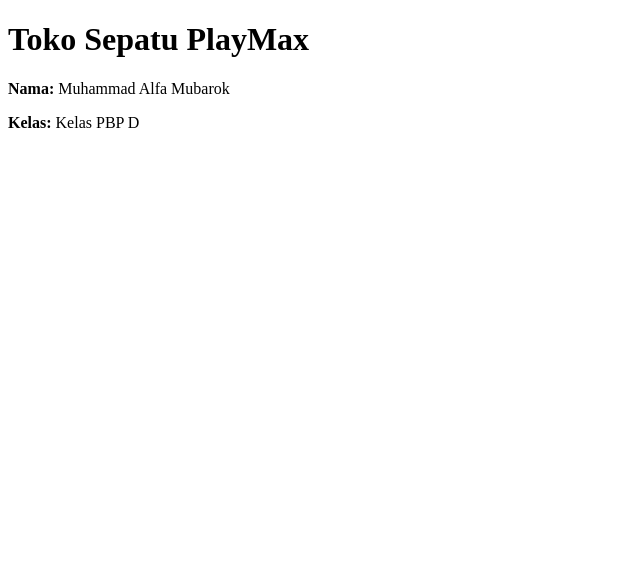
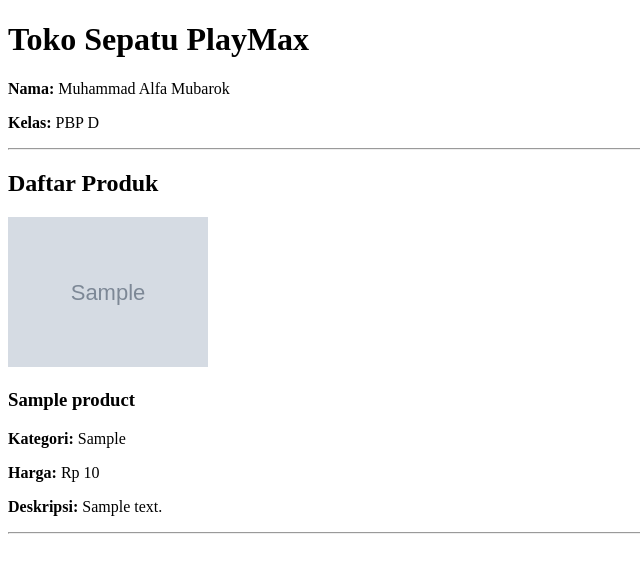
Before and after one commit to alfa-algoritma/playmax, a Django app: page / in a window 1280 px wide. Shown: the top 573 px of the page, without its empty margins (0-640 px from the left). Run offline with Django 5.2, Linux system fonts and the light colour scheme; tables that the repository leaves empty hold one stand-in row (values such as "Sample post"); grey boxes marked "Sample" are stand-in pictures.

Commit message:
Menampilkan data produk dari database

```diff
--- a/main/templates/main.html
+++ b/main/templates/main.html
@@ -1,9 +1,28 @@
 <!DOCTYPE html>
 <html lang="en">
-<head><title>{{ app_name }}</title></head>
+<head>
+    <meta charset="UTF-8">
+    <title>{{ app_name }}</title>
+</head>
 <body>
     <h1>Toko Sepatu {{ app_name }}</h1>
     <p><strong>Nama:</strong> {{ name }}</p>
     <p><strong>Kelas:</strong> {{ class }}</p>
+
+    <hr>
+
+    <h2>Daftar Produk</h2>
+
+    {% for product in products %}
+        <div>
+            <img src="{{ product.thumbnail }}" alt="{{ product.name }}" width="200">
+            <h3>{{ product.name }}</h3>
+            <p><strong>Kategori:</strong> {{ product.category }}</p>
+            <p><strong>Harga:</strong> Rp {{ product.price }}</p>
+            <p><strong>Deskripsi:</strong> {{ product.description }}</p>
+        </div>
+        <hr>
+    {% endfor %}
+
 </body>
 </html>
--- a/main/views.py
+++ b/main/views.py
@@ -1,11 +1,14 @@
 from django.shortcuts import render
+from .models import Product
 
 def show_main(request):
+    products = Product.objects.all()
+
     context = {
         'app_name': 'PlayMax',
         'name': 'Muhammad Alfa Mubarok',
-        'class': 'Kelas PBP D'
+        'class': 'PBP D',
+        'products': products # Kirim data produk ke template
     }
 
-    # Me-render template main.html dengan data dari context
     return render(request, "main.html", context)
```
